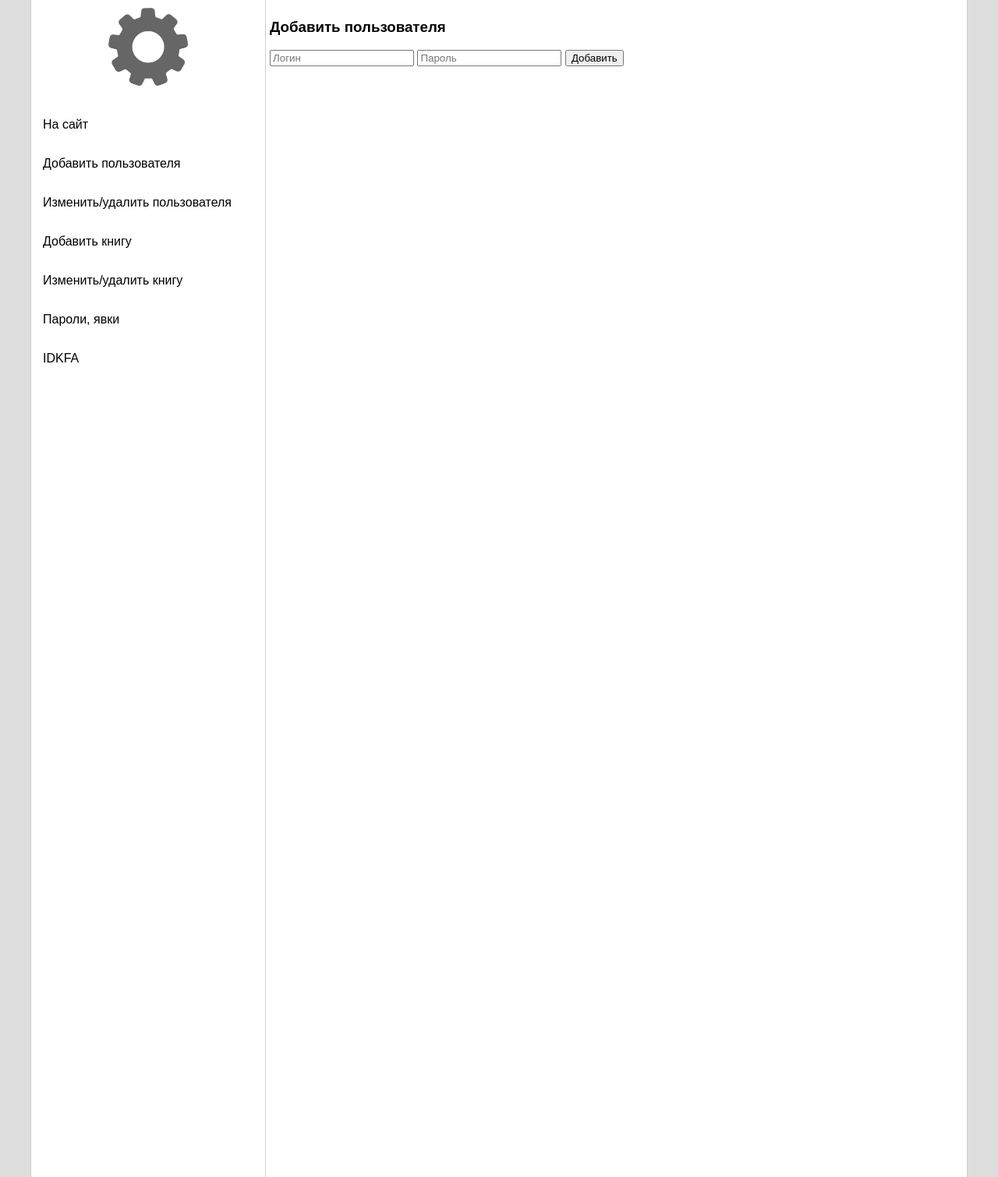
After one commit to wKostyaw/vat-el-lib, a PHP site: page /AdminPage2.php in a window 1280 px wide. The commit adds this page. Shown: the whole page at 78% size. Run offline with PHP 8.4, Linux system fonts and the light colour scheme.

Commit message:
Админ панель и поиск
Накидал первичный дизаин админской панели и добавил возможность закрыть поиск

```diff
--- /dev/null
+++ b/AdminPage2.php
@@ -0,0 +1,55 @@
+<?php
+	if (isset($_POST['login']) and isset($_POST['password'])) {
+		$login = $_POST['login'];
+		$password = $_POST['password'];
+
+		$query = "INSERT INTO loginparol (login, password) VALUES ('$login', '$password')";
+		$result = mysqli_query ($connection, $query);
+
+		if ($result) {
+			echo '<script type="text/javascript">';
+			echo 'alert("Пользователь успешно добавлен")';
+			echo '</script>';
+		} else {
+			echo '<script type="text/javascript">';
+			echo 'alert("Ошибка!")';
+			echo '</script>';
+		}
+	}
+
+?>
+<!DOCTYPE html>
+<html>
+	<head>
+		<meta charset="utf-8">
+		<link rel="stylesheet" type="text/css" href="css/AdminPage.css">
+	</head>
+	<body>
+		<div class="Wrapper">
+			<div class="Sidebar">
+				<div class="LogoContainer">
+					<img src="img/workinprogress.png" class="Logo">
+				</div>
+					<ul class="AdminLinks">
+						<li class="AdminLinkBox"><a href="mainpage.php" class="AdminLink">На сайт</a></li>
+						<li class="AdminLinkBox"><a href="#" class="AdminLink AdminLinkActive">Добавить пользователя</a></li>
+						<li class="AdminLinkBox"><a href="#" class="AdminLink">Изменить/удалить пользователя</a></li>
+						<li class="AdminLinkBox"><a href="#" class="AdminLink">Добавить книгу</a></li>
+						<li class="AdminLinkBox"><a href="#" class="AdminLink">Изменить/удалить книгу</a></li>
+						<li class="AdminLinkBox"><a href="#" class="AdminLink">Пароли, явки</a></li>
+						<li class="AdminLinkBox"><a href="#" class="AdminLink">IDKFA</a></li>
+					</ul>
+			</div>
+			<div class="Option">
+				<form method="POST">
+					<h3>Добавить пользователя</h3>
+					<?php if(isset($fsmsg)){ ?><div role="alert"> <?php echo $fsmsg; ?> </div> <?php }?>
+					<input type="text" name="login" placeholder="Логин" required>
+					<input type="password" name="password" placeholder="Пароль" required>
+					<button type="submit">Добавить</button>
+				</form>
+			</div>
+		</div>
+	</body>
+	<script src="js/JQuerry.js" type="text/javascript"></script>
+</html>
--- /dev/null
+++ b/Css/AdminPage.css
@@ -0,0 +1,68 @@
+body {
+	margin: 0px;
+	background-color: #DDD;
+	min-height: 100vh;
+	font-family: arial;
+}
+ul {
+	list-style-type: none;
+}
+a {
+	text-decoration: none;
+}
+.Wrapper {
+	width: 1200px;
+	margin: 0px auto;
+	background-color: #FFF;
+	border-left: 1px solid #CECECE;
+	border-right: 1px solid #CECECE;
+	display: flex;
+	flex-direction: row;
+	min-height: 100vh;
+}
+.Sidebar {
+	width: 300px;
+	border-right: 1px solid #CECECE;
+	font-size: 12pt;
+	flex: 1;
+	top: 0px;
+}
+.LogoContainer {
+
+}
+.Logo {
+	height: 100px;
+	display: block;
+	margin: 0px auto;
+	padding: 10px 0;
+}
+.AdminLinks {
+	padding: 0px;
+	margin: 15px 0 0 0;
+	position: sticky;
+	top: 0px;
+}
+.AdminLinkBox {
+
+}
+.AdminLink {
+	display: flex;
+	align-items: center;
+	width: 285px;
+	height: 50px;
+	/*border-bottom: 1px solid #CECECE;*/
+	padding-left: 15px;
+	color: #000;
+}
+.AdminLink:hover {
+	background-color: #48C;
+	color: #FFF;
+}
+.Option {
+	width: 890px;
+	height: 1500px;
+	padding: 5px;
+}
+.AdminStart {
+	text-align: center;
+}
--- a/Js/Script.js
+++ b/Js/Script.js
@@ -15,3 +15,7 @@ function SearchVisible() {
 	document.getElementById('SearchForm').style.display = 'block';
 	document.getElementById('Navigation').style.display = 'none';
 }
+function SearchHide() {
+	document.getElementById('SearchForm').style.display = 'none';
+	document.getElementById('Navigation').style.display = 'block';
+}
--- a/Login.php
+++ b/Login.php
@@ -24,7 +24,7 @@
 		if (isset($_SESSION['login'])){
 			$login = $_SESSION['login'];
 			if ($login == 'admin') {
-				header('Location: admin.php');
+				header('Location: AdminPage.php');
 				exit();
 			} else {
 				header('Location: MainPage.php');
```
Also changed, not shown: AdminPage.php (added, +29 -0 lines), Css/style.css (+29 -20 lines), MainPage.php (+22 -10 lines).
